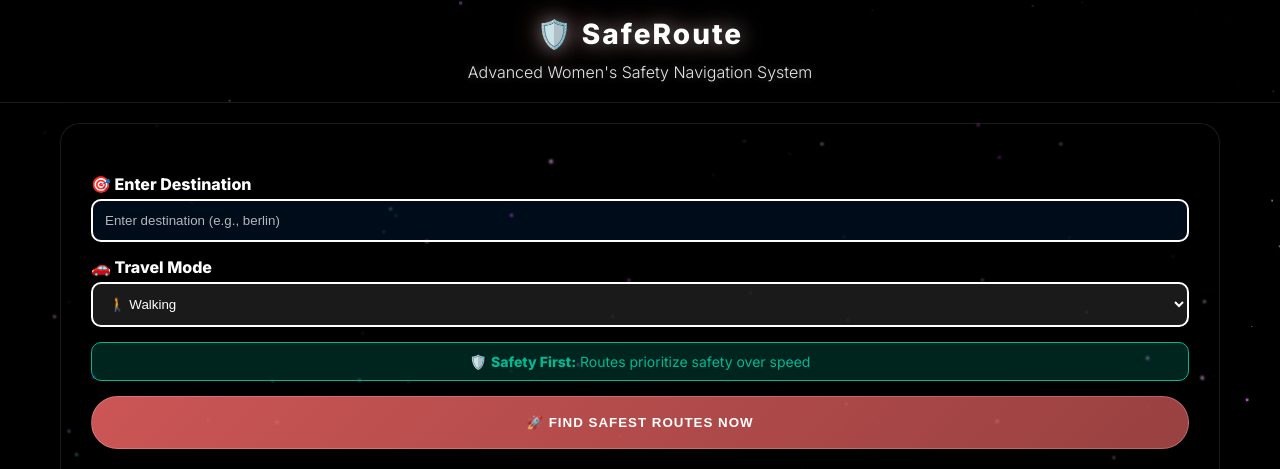
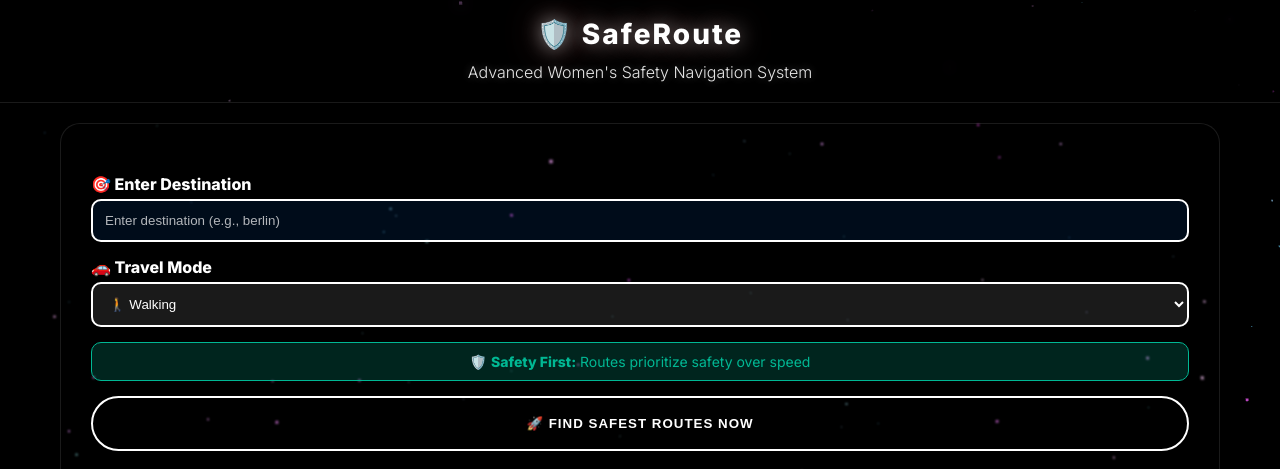
Before and after one commit to SuneethKokala/IU_Project_SE_SuneethKokala, a Flask app: page / in a window 1280 px wide. Shown: the top 469 px of the page. Run offline with Flask 3, Linux system fonts and the light colour scheme; some libraries are stand-ins or nearby versions.

Commit message:
Make Find Safest Routes button fully transparent

```diff
--- a/static/style.css
+++ b/static/style.css
@@ -117,7 +117,9 @@ body {
 }
 
 .find-routes-btn {
-    background: transparent;
+    background: transparent !important;
+    background-color: transparent !important;
+    background-image: none !important;
     color: white;
     border: 2px solid white;
     padding: 18px 35px;
@@ -126,7 +128,7 @@ body {
     font-weight: bold;
     width: 100%;
     transition: all 0.4s ease;
-    box-shadow: none;
+    box-shadow: none !important;
     position: relative;
     overflow: hidden;
     text-transform: uppercase;
@@ -523,3 +525,13 @@ body {
         grid-template-columns: 1fr 1fr;
     }
 }
+
+/* Final override for Find Safest Routes button */
+button.find-routes-btn,
+.find-routes-btn {
+    background: transparent !important;
+    background-color: transparent !important;
+    background-image: none !important;
+    backdrop-filter: none !important;
+    border: 2px solid white !important;
+}
```
